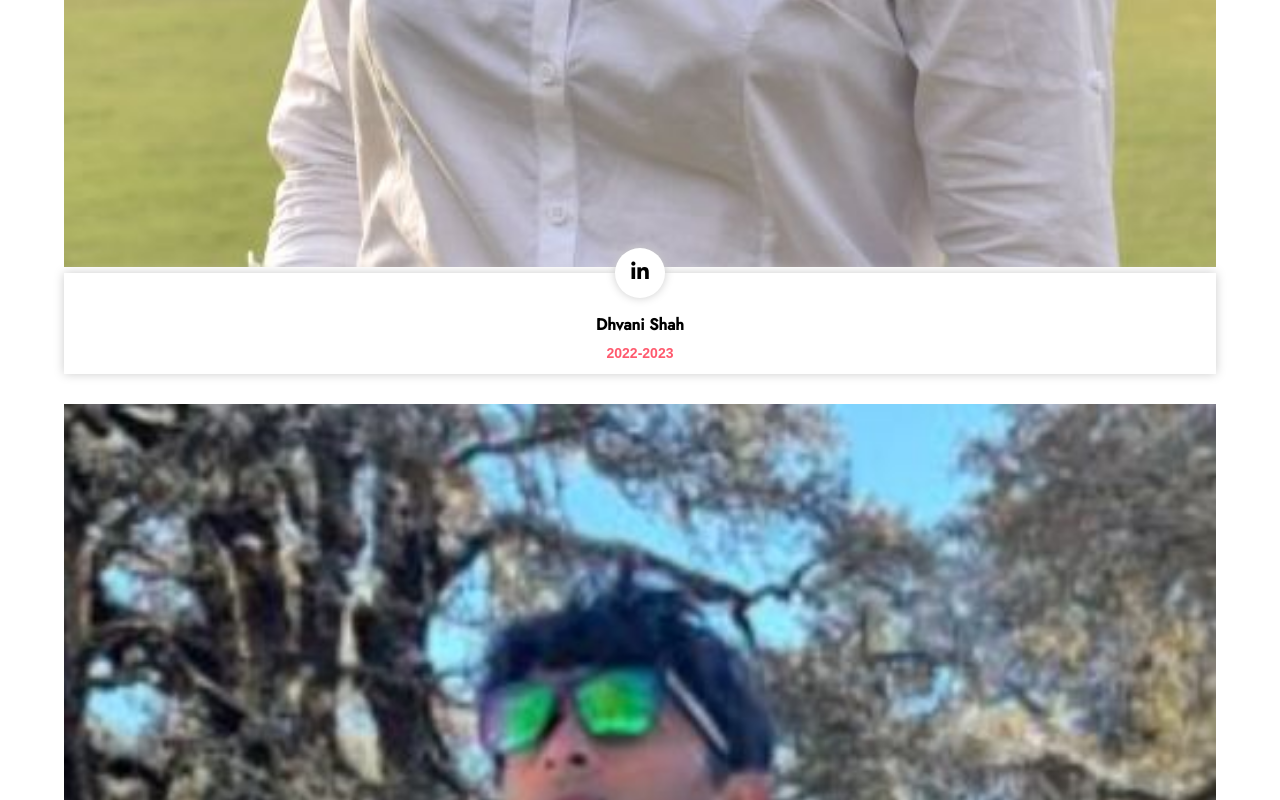
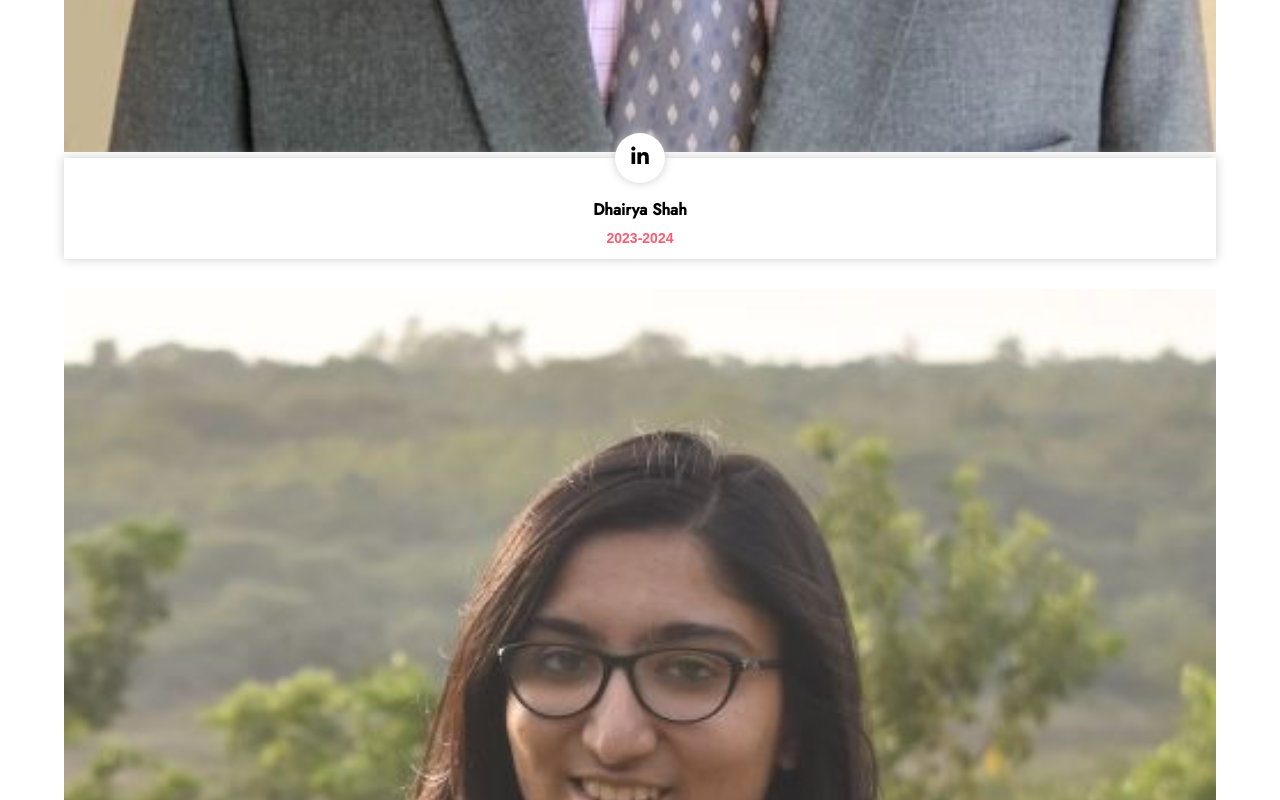
Before and after one commit to Professional-Development-Council/professional-development-council.github.io, a Next.js app: page /team/past-team in a window 1280 px wide. Shown: the part 1420-2220 px from the top of the page. Built offline with nearby package versions, Linux system fonts and the light colour scheme; no server answers.

Commit message:
chore: Update PastTeamData.js and package-lock.json

```diff
--- a/data/PastTeamData.js
+++ b/data/PastTeamData.js
@@ -1,3 +1,4 @@
+import Team0 from "../public/assets/team/Dhairya Shah.jpg"
 import Team1 from "../public/assets/PastSecy/Dhvani Shah.jpg"
 import Team2 from "../public/assets/PastSecy/Maitreya Thakur.jpg"
 import Team3 from "../public/assets/PastSecy/Mohit Mina.jpg"
@@ -8,6 +9,14 @@ import Team5 from "../public/assets/PastSecy/Hardeep.jpg"
 export const PastTeamData = [
     {
       "id": 1,
+      "name": "Dhairya Shah",
+      "year": "2023-2024",
+      // "email":"dhairya.shah@iitgn.ac.in",
+      "image": Team0,
+      "linkedin":"https://www.linkedin.com/in/dhairyashah0819"
+    },
+    {
+      "id": 2,
       "name": "Dhvani Shah",
       "year": "2022-2023",
       // "email":"dhvani.ms@iitgn.ac.in",
@@ -15,28 +24,28 @@ export const PastTeamData = [
       "linkedin":"https://www.linkedin.com/in/dhvanimshah/"
     },
     {
-      "id": 2,
+      "id": 3,
       "name": "Maitreya Thakur",
       "year": "2021-2022",
       "image": Team2,
       "linkedin":"https://www.linkedin.com/in/maitreya-thakur-25b94916b/"
     },
     {
-      "id": 3,
+      "id": 4,
       "name": "Mohit Mina",
       "year": "2020-2021",
       "image": Team3,
       "linkedin":"https://www.linkedin.com/in/mohit-mina-698402165/"
     },
     {
-      "id": 4,
+      "id": 5,
       "name": "Smeet Vora",
       "year": "2019-2020",
       "image": Team4,
       "linkedin":"https://www.linkedin.com/in/smeetvora/"
     },
     {
-      "id": 5,
+      "id": 6,
       "name": "Hardeep",
       "year": "2018-2019",
       "image": Team5,
```
Also changed, not shown: 1 other file (tests, documents, lock files or other folders).
